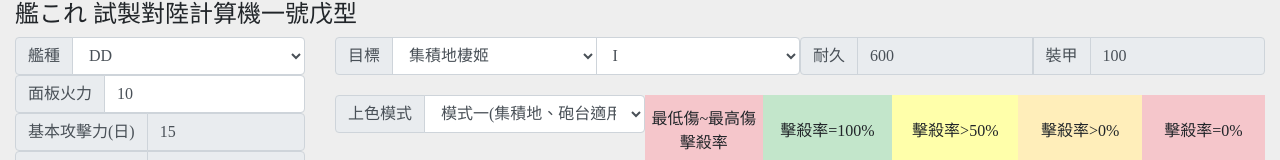
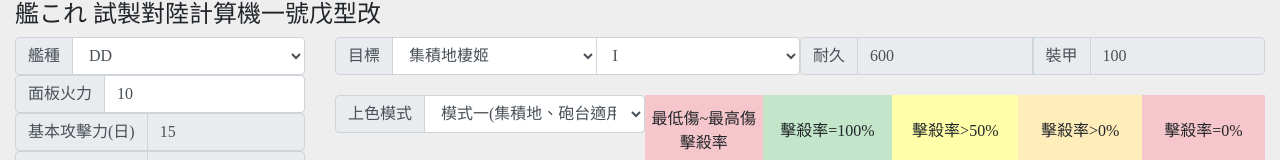
Before and after one commit to dube116/installation-calculator, a Vue app: page / in a window 1280 px wide. Shown: the top 160 px of the page. Built offline with nearby package versions, Linux system fonts and the light colour scheme.

Commit message:
fix: 修正浸水型陸基誤用加算補正

```diff
--- a/public/index.html
+++ b/public/index.html
@@ -42,6 +42,13 @@
                                     <li>科羅拉多 - 補正過於雜亂</li>
                                     </ul>
                                 </li>
+                            </ul>
+                        </li>
+                    </ul>
+                    <ul>
+                        <li> 2024/07/17 一號戊型改
+                            <ul>
+                                <li>修正浸水型陸基誤用加算補正</li>
                             </ul>
                         </li>
                     </ul>
--- a/src/App.vue
+++ b/src/App.vue
@@ -1,6 +1,6 @@
 <template>
 	<div class="container-fluid">
-        <h4>艦これ 試製對陸計算機一號戊型</h4>
+        <h4>艦これ 試製對陸計算機一號戊型改</h4>
         <div class="row">
             <div class="col-md-3">
                 <shipData @update="shipChanged" v-bind:fleetInfo="fleetInfo" v-bind:enableTorp="enableTorp"></shipData>
--- a/src/components/damage-table.vue
+++ b/src/components/damage-table.vue
@@ -405,7 +405,8 @@
                     precapAdd += 25
                 }
             }
-
+            // 噴進炮、迫擊砲加算補正
+            if (!this.info.torp) {
                 if (eq.WG42 > 0) {
                     calc_precapAdd(126, eq.WG42)
                 }
@@ -420,6 +421,7 @@
                 }
                 if (eq.motar_con > 0) {
                     calc_precapAdd(347, eq.motar_con)
+                }
             }
 
             if (this.dev) {
```
Lines whose indentation alone changed are shown as unchanged.
